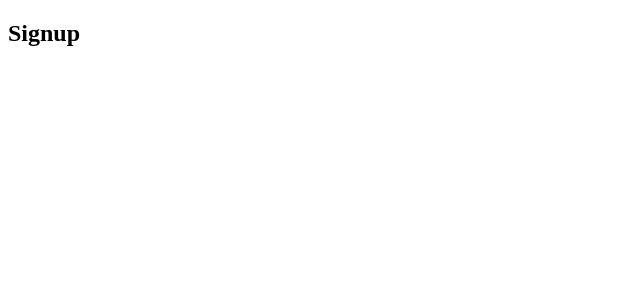
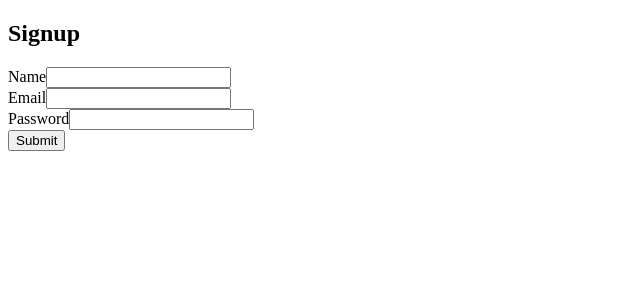
Before and after one commit to daniel328816/social_network_node, a React (Create React App) app in the folder react-front/: page /signup in a window 1280 px wide. Shown: the top 300 px of the page, without its empty margins (0-640 px from the left). Built offline with nearby package versions, Linux system fonts and the light colour scheme.

Commit message:
signup form and event

```diff
--- a/react-front/src/user/Signup.js
+++ b/react-front/src/user/Signup.js
@@ -1,10 +1,42 @@
 import React, {Component} from "react";
 
 class Signup extends Component {
+
+	constructor(){
+		super();
+		this.state = {
+			name:"",
+			email:"",
+			password:"",
+			error:""
+		};
+	}
+
+	handleChange = name => event => {
+		this.setState({[name]: event.target.value});
+	};
+
 	render(){
+		const {name, email, password} = this.state;
 		return (
-			 <div>
-			 	<h2>Signup</h2>
+			 <div className="container">
+			 	<h2 className="mt-5 mb-5">Signup</h2>
+
+			 	<form>
+			 		<div className="form-group">
+			 			<label className="text-muted">Name</label>
+			 			<input onChange={this.handleChange("name")} type="text" className="form-control" value={name} />
+			 		</div>
+			 		<div className="form-group">
+			 			<label className="text-muted">Email</label>
+			 			<input onChange={this.handleChange("email")} type="email" className="form-control" value={email} />
+			 		</div>
+			 		<div className="form-group">
+			 			<label className="text-muted">Password</label>
+			 			<input onChange={this.handleChange("password")} type="password" className="form-control" value={password}/>
+			 		</div>
+			 		<button className="btn btn-raised btn-primary">Submit</button>
+			 	</form>
 			 </div>
 		);
 	}
```
